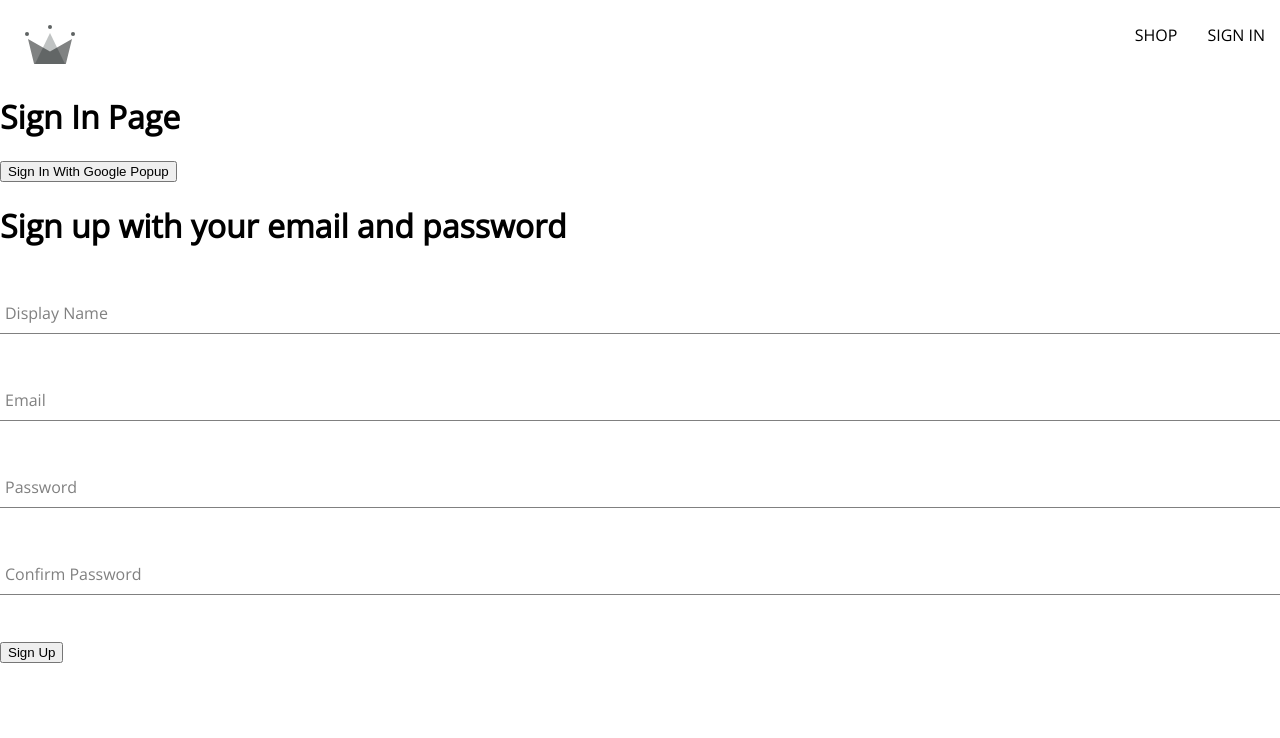
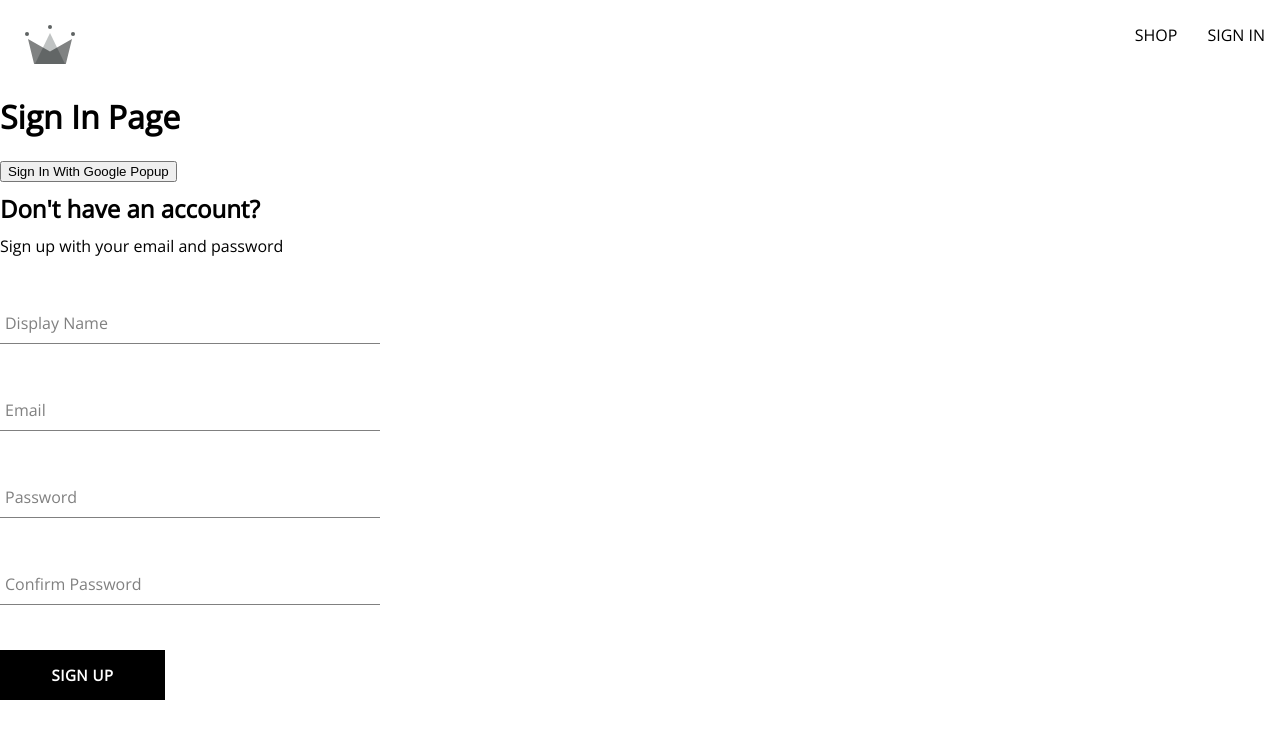
Before and after one commit to Olukay-05/Clothing-app-using-styled-components-and-redux, a React (Create React App) app in the folder crwn-clothing/: page /sign-in in a window 1280 px wide. Shown: the top 738 px of the page. Built offline with nearby package versions, Linux system fonts and the light colour scheme.

Commit message:
Created Form Input Component and Button Component

```diff
--- /dev/null
+++ b/crwn-clothing/src/components/button/button.component.jsx
@@ -0,0 +1,19 @@
+import "../button/button.styles.scss"
+
+
+const BUTTON_TYPE_CLASSES = {
+    google: "google-sign-in",
+    inverted: "inverted"
+}
+
+
+const Button = ( { children, buttonType, ...otherProps } ) => {
+    return (
+        <button className={ `button-container ${BUTTON_TYPE_CLASSES[buttonType]}` }
+            {...otherProps}
+        >
+            { children }
+        </button>
+    );
+}
+export default Button;
--- /dev/null
+++ b/crwn-clothing/src/components/button/button.styles.scss
@@ -0,0 +1,47 @@
+.button-container {
+    min-width: 165px;
+    width: auto;
+    height: 50px;
+    letter-spacing: 0.5px;
+    line-height: 50px;
+    padding: 0 35px 0 35px;
+    font-size: 15px;
+    background-color: black;
+    color: white;
+    text-transform: uppercase;
+    font-family: 'Open Sans Condensed';
+    font-weight: bolder;
+    border: none;
+    cursor: pointer;
+    display: flex;
+    justify-content: center;
+    font-family: 'Open Sans', sans-serif;
+
+    &:hover {
+      background-color: white;
+      color: black;
+      border: 1px solid black;
+    }
+
+    &.google-sign-in {
+      background-color: #4285f4;
+      color: white;
+
+      &:hover {
+        background-color: #357ae8;
+        border: none;
+      }
+    }
+
+    &.inverted {
+      background-color: white;
+      color: black;
+      border: 1px solid black;
+
+      &:hover {
+        background-color: black;
+        color: white;
+        border: none;
+      }
+    }
+  }
--- a/crwn-clothing/src/components/form-input/form-input.component.jsx
+++ b/crwn-clothing/src/components/form-input/form-input.component.jsx
@@ -20,4 +20,4 @@
     );
 }
 
-export default FormInput
+export default FormInput;
--- a/crwn-clothing/src/components/sign-up-form/sign-up-form.component.jsx
+++ b/crwn-clothing/src/components/sign-up-form/sign-up-form.component.jsx
@@ -2,6 +2,9 @@
 
 import FormInput from "../form-input/form-input.component";
 import { createAuthUserWithEmailAndPassword, createUserDocumentFromAuth } from "../../utils/firebase/firebase.utils";
+
+import "../sign-up-form/sign-up-form.styles.scss";
+import Button from "../button/button.component"
 
 const defaultFormFields = {
     displayName: "",
@@ -60,7 +63,9 @@
 
     return (
         <div className="sign-up-container">
-            <h1>Sign up with your email and password</h1>
+
+            <h2>Don't have an account?</h2>
+            <span>Sign up with your email and password</span>
 
             <form onSubmit={ handleSubmit } >
 
@@ -100,7 +105,7 @@
                     value={ confirmPassword }
                 />
 
-                <button type="submit">Sign Up</button>
+                <Button type="submit">Sign Up</Button>
             </form>
         </div>
     );
--- /dev/null
+++ b/crwn-clothing/src/components/sign-up-form/sign-up-form.styles.scss
@@ -0,0 +1,10 @@
+
+.sign-up-container{
+    display: flex;
+    flex-direction: column;
+    width: 380px;
+
+    h2 {
+        margin: 10px 0;
+    }
+}
```
